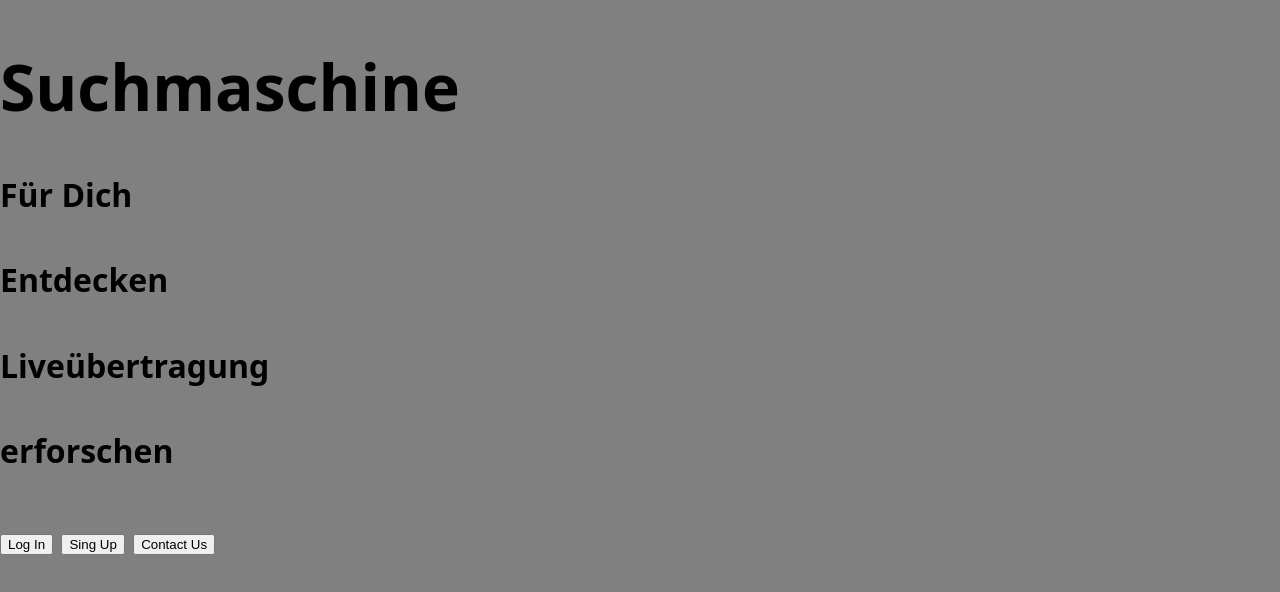
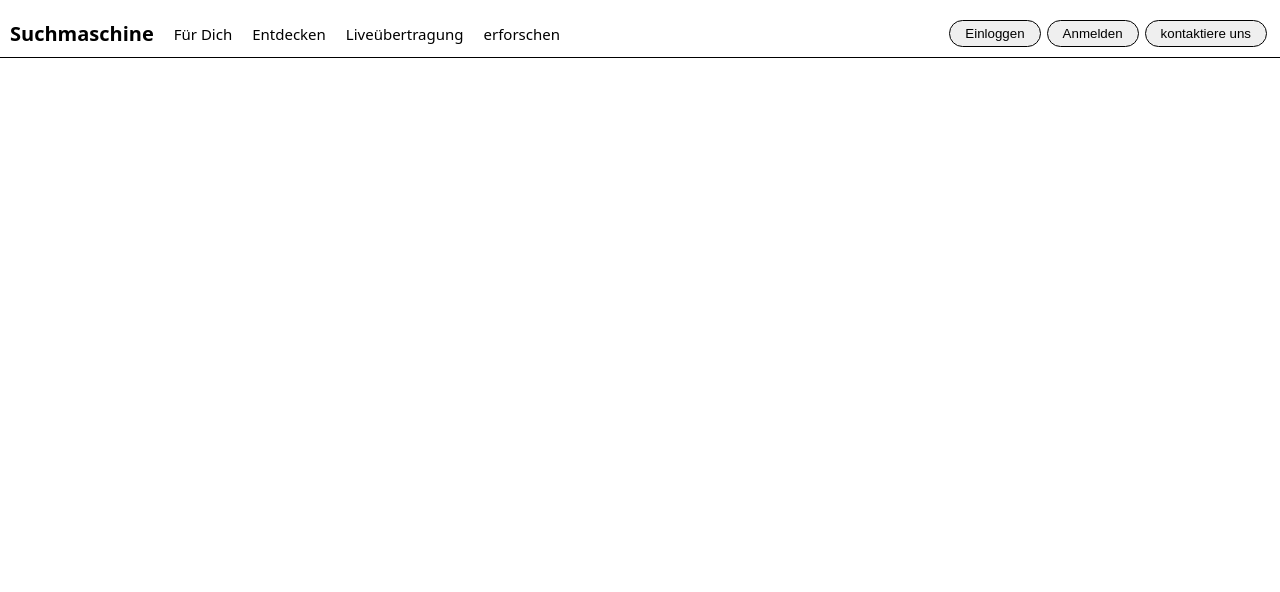
Before and after one commit to oscarnunez1/flexbox-lab, a plain HTML site: page index.html in a window 1280 px wide. Drawn offline with Linux system fonts and the light colour scheme.

Commit message:
add user log in

```diff
--- a/css/style.css
+++ b/css/style.css
@@ -17,8 +17,55 @@ body {
     font-family: system-ui, -apple-system, BlinkMacSystemFont, "Segoe UI",
       Roboto, Oxygen-Sans, Ubuntu, Cantarell, "Helvetica Neue", sans-serif;
     margin: 0;
+    background-color: #ffffff;
 }
 
+
 header {
-    font-size:xx-large;
+    display: flex;
+    flex-direction: row;
+    justify-content: space-between;
+    align-items: center;
+    border-bottom: 1px solid black;
+    background-color: #ffffff;
+    margin: 10px 0 25px 0;
 }
+
+.header-section {
+    display: flex;
+    flex-direction: row;
+    justify-content: space-between;
+    align-items: center;
+}
+
+h1 {
+    display: flex;
+    font-size: 20px;
+    font-weight: bold;
+    margin: 10px 10px 10px 10px;
+}
+
+h4 {
+    display: flex;
+    font-size: 15px;
+    margin: 0 10px;
+    font-weight: 500;
+}
+
+.login-section {
+    display: flex;
+    flex-direction: row;
+    justify-content: space-around;
+    align-items: center;
+    margin: 0 10px 0 10px;
+}
+
+button {
+    display: flex;
+    padding: 5px 15px 5px 15px;
+    border: 1px solid;
+    margin: 3px;
+    border-radius: 50px;
+    justify-content: space-between;
+
+}
--- a/index.html
+++ b/index.html
@@ -7,7 +7,7 @@
     <link rel="stylesheet" href="/css/style.css">
     <title>Document</title>
 </head>
-<body>
+<body class="body-section">
     <header>
         <div class="header-section">
             <h1>Suchmaschine</h1>
@@ -17,9 +17,9 @@
             <h4>erforschen</h4>
         </div>
         <div class="login-section">
-            <button>Log In</button>
-            <button>Sing Up</button>
-            <button>Contact Us</button>
+            <button id="login">Einloggen</button>
+            <button id="signup">Anmelden</button>
+            <button id="contactus">kontaktiere uns</button>
         </div>
     </header>
     <main>
```
